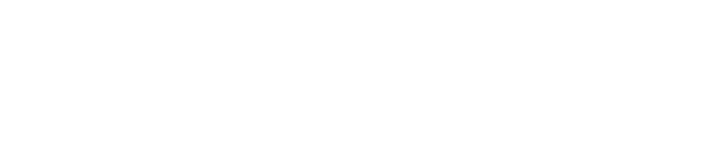
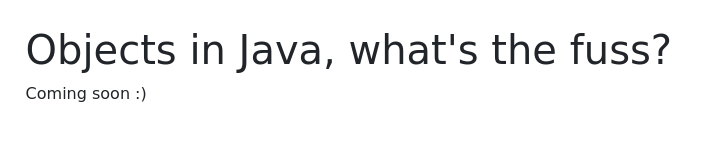
Before and after one commit to ibra-sheriff/ibra-sheriff.github.io, a plain HTML site: page blog-posts/java/java-objects.html in a window 1280 px wide. Shown: the whole page, without its empty margins (0-707 px from the left). Drawn offline with nearby package versions, Linux system fonts and the light colour scheme.

Commit message:
Coming soon note for Java object article

```diff
--- a/blog-posts/java/java-objects.html
+++ b/blog-posts/java/java-objects.html
@@ -15,5 +15,11 @@
         <title>Objects in Java</title>
     </head>
     <body>
+        <div class="page-container-lg">
+            <h1>Objects in Java, what's the fuss?</h1>
+            <p>
+                Coming soon :)
+            </p>
+        </div>
     </body>
 </html>
```
